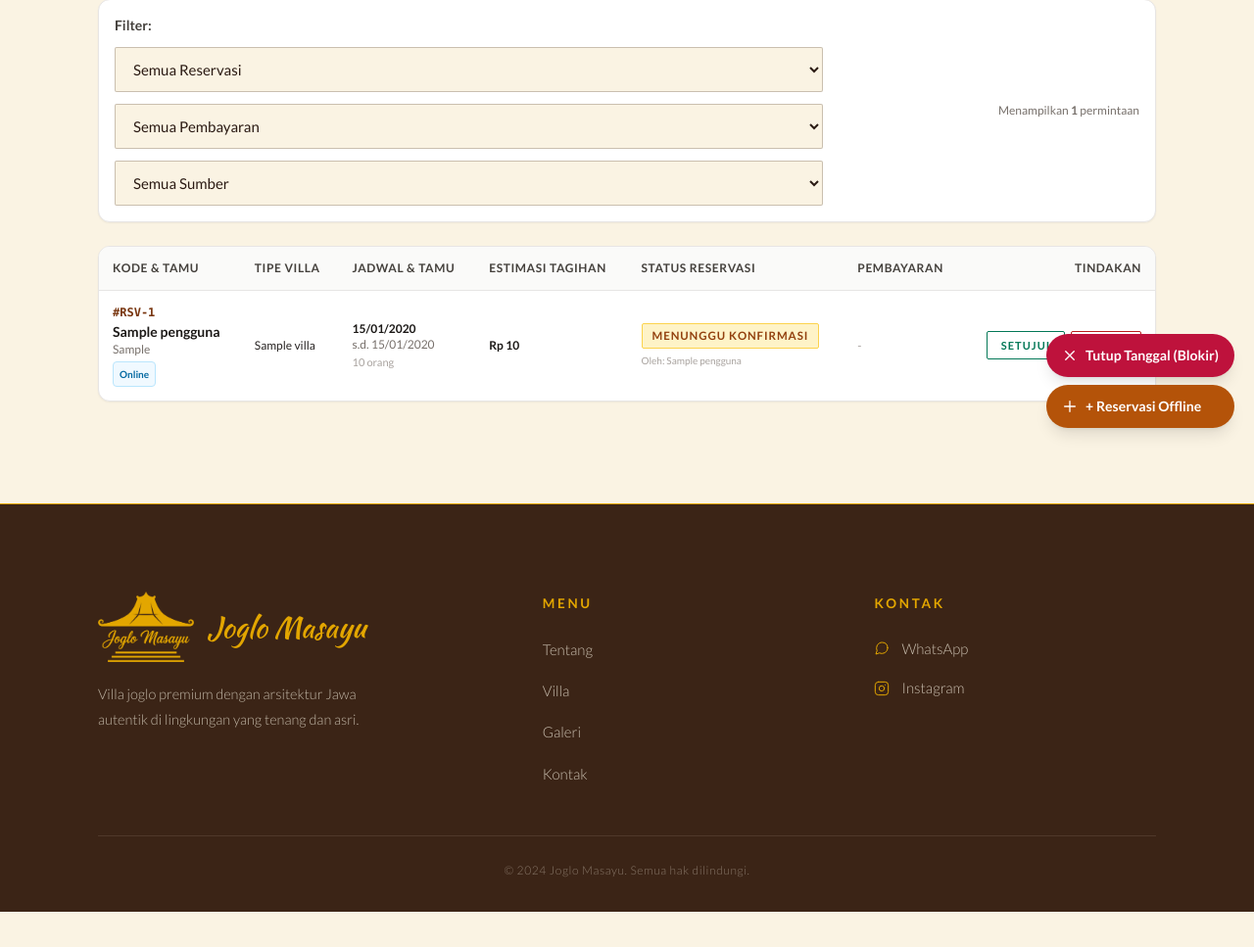
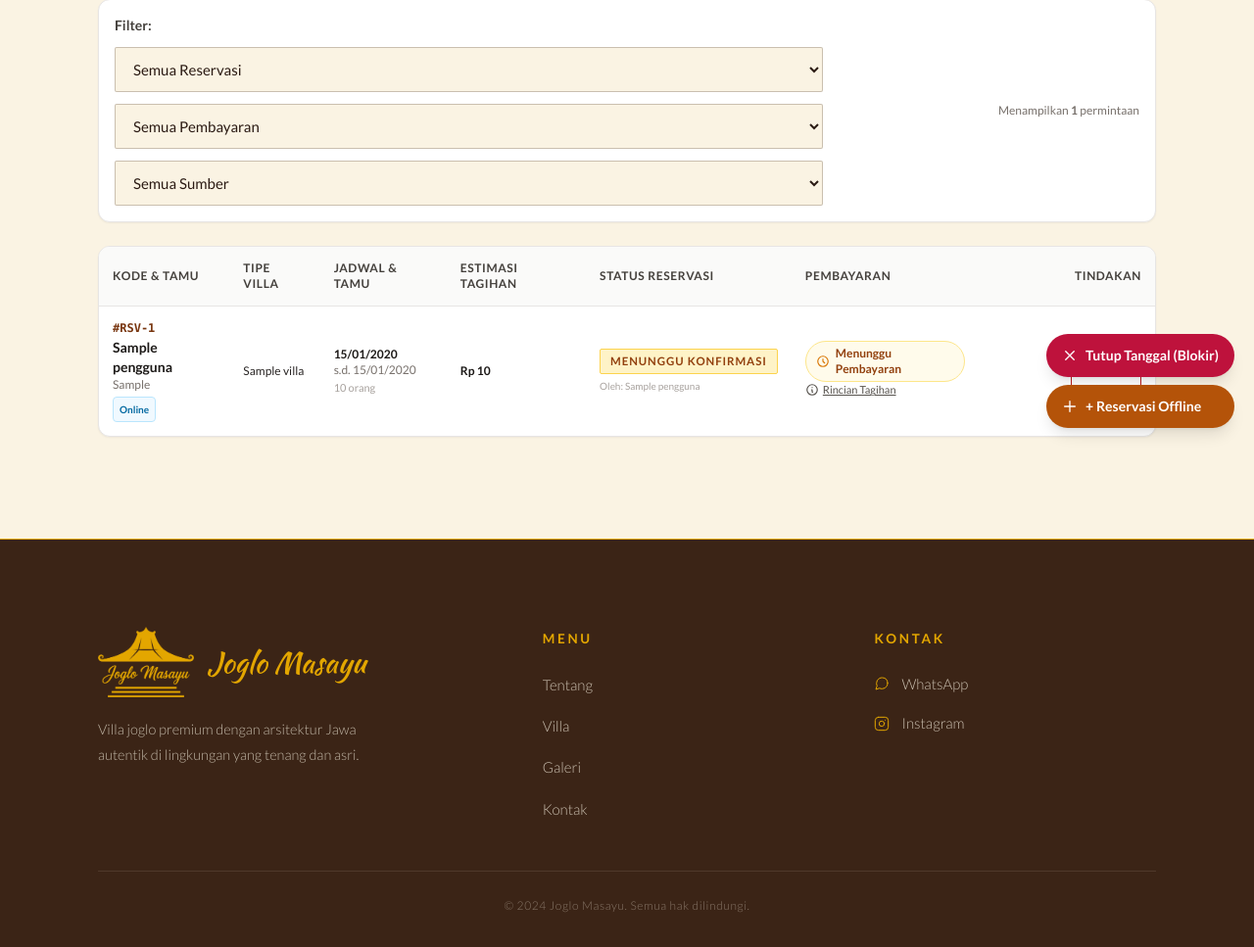
Before and after one commit to farhan123853/Proyek3, a PHP site: page /website/dashboard/pengelola.php in a window 1280 px wide. Shown: the part 343-1310 px from the top of the page at 98% size. Before the commit the page ends 1274 px from the top, so only its background shows below. Run offline with PHP 8.4, Linux system fonts and the light colour scheme; the visitor is signed in with stand-in values (Sample User, id 1); tables that the repository leaves empty hold one stand-in row (values such as "Sample post"); some web fonts are replaced.

Commit message:
feat(pengelola): optimasi batch query dan pembaruan kolom pembayaran reservasi

```diff
--- a/dashboard/pengelola.php
+++ b/dashboard/pengelola.php
@@ -179,11 +179,15 @@ $stmtList = $pdo->prepare($sql);
 $stmtList->execute($params);
 $rawList = $stmtList->fetchAll();
 
+// Ambil semua pembayaran sekaligus dengan SATU query batch untuk semua reservasi yang tampil (mencegah N+1)
+$allIds = array_map(fn($item) => (int)$item['id_reservasi'], $rawList);
+$pembayaranBatch = ambil_pembayaran_batch($pdo, $allIds);
+
 // Olah status bayar efektif untuk setiap reservasi
 $reservasiList = [];
 foreach ($rawList as $r) {
     $idRes = (int)$r['id_reservasi'];
-    $bayarInfo = status_bayar_efektif($idRes);
+    $bayarInfo = $pembayaranBatch[$idRes] ?? ['status' => 'belum_dibayar', 'pembayaran' => null, 'history' => []];
     $statusBayar = $bayarInfo['status'];
 
     // Filter pembayaran client-side bila diisi
@@ -194,10 +198,7 @@ foreach ($rawList as $r) {
         if ($filterBayar === 'gagal_kedaluwarsa' && !in_array($statusBayar, ['gagal', 'kedaluwarsa'], true)) continue;
     }
 
-    // Ambil riwayat pembayaran untuk modal rincian
-    $stmtH = $pdo->prepare("SELECT * FROM pembayaran WHERE id_reservasi = ? ORDER BY id_pembayaran DESC");
-    $stmtH->execute([$idRes]);
-    $history = $stmtH->fetchAll();
+    $history = $bayarInfo['history'] ?? [];
 
     $r['bayar_status'] = $statusBayar;
     $r['bayar_pembayaran'] = $bayarInfo['pembayaran'];
@@ -399,12 +400,28 @@ require_once __DIR__ . '/../includes/layout/head.php';
                   <?php endif; ?>
                 </td>
                 <td class="p-3.5 text-xs">
-                  <?php if ($r['status'] === 'dikonfirmasi'): ?>
+                  <?php if ($r['status'] === 'dikonfirmasi' || !empty($r['bayar_pembayaran'])): ?>
                     <div><?= render_badge_pembayaran($r['bayar_status'], true) ?></div>
-                    <?php if (!empty($r['bayar_pembayaran']['metode_kelompok'])): ?>
-                      <div class="text-[11px] text-stone-500 mt-1">
-                        <?= format_metode_pembayaran($r['bayar_pembayaran']['metode_kelompok']) ?>
-                      </div>
+                    <?php if ($isLunas): ?>
+                      <?php if (!empty($r['bayar_pembayaran']['metode_kelompok'])): ?>
+                        <div class="text-[11px] text-stone-600 font-medium mt-1">
+                          <?= format_metode_pembayaran($r['bayar_pembayaran']['metode_kelompok']) ?>
+                        </div>
+                      <?php endif; ?>
+                      <?php if (!empty($r['bayar_pembayaran']['dibayar_pada'])): ?>
+                        <div class="text-[10px] text-stone-500 mt-0.5">
+                          <?= date('d/m/Y H:i', strtotime($r['bayar_pembayaran']['dibayar_pada'])) ?> WIB
+                        </div>
+                      <?php endif; ?>
+                      <a href="struk-pembayaran.php?id=<?= $idRes ?>" role="button" class="btn-open-struk inline-flex items-center gap-1 text-[11px] text-amber-900 hover:text-amber-700 font-semibold underline mt-1.5 focus:outline-none focus:ring-1 focus:ring-amber-500 rounded" data-id="<?= $idRes ?>" data-type="lunas" aria-haspopup="dialog">
+                        <svg class="w-3.5 h-3.5 shrink-0" fill="none" viewBox="0 0 24 24" stroke="currentColor"><path stroke-linecap="round" stroke-linejoin="round" stroke-width="2" d="M9 12h6m-6 4h6m2 5H7a2 2 0 01-2-2V5a2 2 0 012-2h5.586a1 1 0 01.707.293l5.414 5.414a1 1 0 01.293.707V19a2 2 0 01-2 2z"/></svg>
+                        <span><?= t('payment.btn_view_receipt') ?></span>
+                      </a>
+                    <?php else: ?>
+                      <a href="struk-pembayaran.php?id=<?= $idRes ?>" role="button" class="btn-open-struk inline-flex items-center gap-1 text-[11px] text-stone-600 hover:text-stone-900 font-medium underline mt-1.5 focus:outline-none focus:ring-1 focus:ring-stone-400 rounded" data-id="<?= $idRes ?>" data-type="tagihan" aria-haspopup="dialog">
+                        <svg class="w-3.5 h-3.5 shrink-0" fill="none" viewBox="0 0 24 24" stroke="currentColor"><path stroke-linecap="round" stroke-linejoin="round" stroke-width="2" d="M13 16h-1v-4h-1m1-4h.01M21 12a9 9 0 11-18 0 9 9 0 0118 0z"/></svg>
+                        <span><?= t('payment.btn_invoice_details') ?></span>
+                      </a>
                     <?php endif; ?>
                   <?php else: ?>
                     <span class="text-stone-400 text-xs">-</span>
@@ -493,7 +510,7 @@ require_once __DIR__ . '/../includes/layout/head.php';
               <span class="badge-status status-<?= e($r['status']) ?> text-[10px] px-2 py-0.5 rounded-full font-semibold">
                 <?= e(format_status_reservasi($r['status'])) ?>
               </span>
-              <?php if ($r['status'] === 'dikonfirmasi'): ?>
+              <?php if ($r['status'] === 'dikonfirmasi' || !empty($r['bayar_pembayaran'])): ?>
                 <?= render_badge_pembayaran($r['bayar_status'], true) ?>
               <?php endif; ?>
             </div>
@@ -508,9 +525,23 @@ require_once __DIR__ . '/../includes/layout/head.php';
                 <span class="text-rose-700 bg-rose-50 border border-rose-200 px-1 py-0.2 rounded font-bold ml-1"><?= t('payment.overdue_badge') ?></span>
               <?php endif; ?>
             </div>
+            <?php if ($isLunas && !empty($r['bayar_pembayaran']['dibayar_pada'])): ?>
+              <div class="text-[11px] text-stone-500">
+                <strong>Dibayar:</strong> <?= date('d/m/Y H:i', strtotime($r['bayar_pembayaran']['dibayar_pada'])) ?> WIB
+                <?php if (!empty($r['bayar_pembayaran']['metode_kelompok'])): ?>
+                  (<?= format_metode_pembayaran($r['bayar_pembayaran']['metode_kelompok']) ?>)
+                <?php endif; ?>
+              </div>
+            <?php endif; ?>
           </div>
 
           <div class="pt-3 flex items-center justify-end gap-2 flex-wrap text-xs">
+            <?php if ($r['status'] === 'dikonfirmasi' || !empty($r['bayar_pembayaran'])): ?>
+              <a href="struk-pembayaran.php?id=<?= $idRes ?>" role="button" class="btn-open-struk btn btn-sm btn-ghost border border-stone-300 text-xs py-1.5 px-2.5 inline-flex items-center gap-1 min-h-[44px]" data-id="<?= $idRes ?>" data-type="<?= $isLunas ? 'lunas' : 'tagihan' ?>" aria-haspopup="dialog">
+                <svg class="w-3.5 h-3.5 text-stone-600 shrink-0" fill="none" viewBox="0 0 24 24" stroke="currentColor"><path stroke-linecap="round" stroke-linejoin="round" stroke-width="2" d="M9 12h6m-6 4h6m2 5H7a2 2 0 01-2-2V5a2 2 0 012-2h5.586a1 1 0 01.707.293l5.414 5.414a1 1 0 01.293.707V19a2 2 0 01-2 2z"/></svg>
+                <span><?= $isLunas ? t('payment.btn_view_receipt') : t('payment.btn_invoice_details') ?></span>
+              </a>
+            <?php endif; ?>
             <?php if ($r['status'] === 'menunggu'): ?>
               <form method="POST" action="dashboard/pengelola.php" onsubmit="return confirm('Setujui reservasi #RSV-<?= $idRes ?>?');" class="inline">
                 <?= csrf_field() ?>
--- a/includes/helpers.php
+++ b/includes/helpers.php
@@ -458,6 +458,75 @@ function status_bayar_efektif(int $idReservasi): array
 }
 
 /**
+ * Evaluasi status pembayaran efektif dari sekumpulan baris pembayaran (in-memory)
+ * Mengutamakan status 'lunas', lalu 'menunggu' terbaru, lalu status percobaan terakhir, atau 'belum_dibayar'
+ */
+function evaluasi_status_bayar(array $pembayaranList): array
+{
+    if (empty($pembayaranList)) {
+        return ['status' => 'belum_dibayar', 'pembayaran' => null];
+    }
+
+    // 1. Cek apakah ada pembayaran 'lunas'
+    foreach ($pembayaranList as $p) {
+        if (($p['status'] ?? '') === 'lunas') {
+            return ['status' => 'lunas', 'pembayaran' => $p];
+        }
+    }
+
+    // 2. Cek apakah ada pembayaran 'menunggu' (ambil yang terbaru / pertama jika DESC)
+    foreach ($pembayaranList as $p) {
+        if (($p['status'] ?? '') === 'menunggu') {
+            return ['status' => 'menunggu', 'pembayaran' => $p];
+        }
+    }
+
+    // 3. Status terakhir lainnya (ambil elemen pertama karena list terurut DESC)
+    $terakhir = reset($pembayaranList);
+    return ['status' => $terakhir['status'] ?? 'belum_dibayar', 'pembayaran' => $terakhir];
+}
+
+/**
+ * Mengambil semua pembayaran untuk daftar id_reservasi dalam satu query (mencegah N+1)
+ *
+ * @param PDO $pdo
+ * @param array $idReservasiList
+ * @return array [id_reservasi => ['status' => ..., 'pembayaran' => ..., 'history' => [...]]]
+ */
+function ambil_pembayaran_batch(PDO $pdo, array $idReservasiList): array
+{
+    $cleanIds = array_values(array_unique(array_filter(array_map('intval', $idReservasiList))));
+    if (empty($cleanIds)) {
+        return [];
+    }
+
+    $inPlaceholders = implode(',', array_fill(0, count($cleanIds), '?'));
+    $stmt = $pdo->prepare("SELECT * FROM pembayaran WHERE id_reservasi IN ($inPlaceholders) ORDER BY id_pembayaran DESC");
+    $stmt->execute($cleanIds);
+    $allPayments = $stmt->fetchAll(PDO::FETCH_ASSOC);
+
+    $grouped = [];
+    foreach ($cleanIds as $id) {
+        $grouped[$id] = [];
+    }
+    foreach ($allPayments as $p) {
+        $idRes = (int)$p['id_reservasi'];
+        $grouped[$idRes][] = $p;
+    }
+
+    $result = [];
+    foreach ($grouped as $idRes => $list) {
+        $eval = evaluasi_status_bayar($list);
+        $result[$idRes] = [
+            'status' => $eval['status'],
+            'pembayaran' => $eval['pembayaran'],
+            'history' => $list,
+        ];
+    }
+    return $result;
+}
+
+/**
  * Pemetaan status transaksi Midtrans ke status internal sistem
  */
 function petakan_status_midtrans(string $transactionStatus, ?string $fraudStatus = null): string
--- a/lang/id.php
+++ b/lang/id.php
@@ -221,6 +221,39 @@ return [
         'cash_confirm_text' => 'Pastikan uang tunai sebesar {nominal} telah diterima fisik secara penuh dari tamu.',
         'cancel_cash_dialog' => 'Batalkan Catatan Pembayaran Tunai',
         'cancel_reason_placeholder' => 'Tuliskan alasan pembatalan (maks 200 karakter)...',
+        'btn_view_receipt' => 'Lihat Struk',
+        'btn_invoice_details' => 'Rincian Tagihan',
+        'receipt_title' => 'Bukti Pembayaran',
+        'invoice_title' => 'Rincian Tagihan',
+        'receipt_no' => 'No. Resi',
+        'payment_time' => 'Waktu Pembayaran',
+        'payment_method_label' => 'Metode Pembayaran',
+        'transaction_ref' => 'Ref. Transaksi',
+        'recorded_by' => 'Dicatat oleh',
+        'cash_note_label' => 'Catatan',
+        'guest_info' => 'Informasi Tamu',
+        'guest_contact' => 'Kontak',
+        'villa_type' => 'Tipe Villa',
+        'stay_period' => 'Periode Menginap',
+        'duration_night' => '{n} malam',
+        'total_amount' => 'Total Tagihan',
+        'amount_paid' => 'Jumlah Dibayar',
+        'unpaid_amount' => 'Sisa Tagihan',
+        'payment_history' => 'Riwayat Transaksi',
+        'btn_copy_receipt' => 'Salin No. Resi',
+        'copied_toast' => 'Nomor resi berhasil disalin!',
+        'btn_print_pdf' => 'Cetak / PDF',
+        'btn_share_wa' => 'Kirim via WhatsApp',
+        'btn_close_drawer' => 'Tutup',
+        'sandbox_badge' => 'Data Uji Sandbox',
+        'sandbox_notice' => 'Pembayaran ini diproses melalui Midtrans Sandbox untuk keperluan pengujian.',
+        'active_va' => 'Nomor Virtual Account / Kode Bayar',
+        'loading_receipt' => 'Memuat data pembayaran...',
+        'error_load_receipt' => 'Gagal memuat data struk pembayaran.',
+        'receipt_desc' => 'Struk resmi pembayaran reservasi Villa Joglo Masayu',
+        'btn_pay_proof' => 'Bukti Pembayaran',
+        'back_to_dashboard' => 'Kembali ke Dashboard',
+        'back_to_reservations' => 'Kembali ke Reservasi Saya',
     ],
     'owner' => [
         'title' => 'Dashboard Pemilik',
```
Also changed, not shown: lang/en.php (+33 -0 lines), tests/cek-i18n.php (+13 -6 lines).
